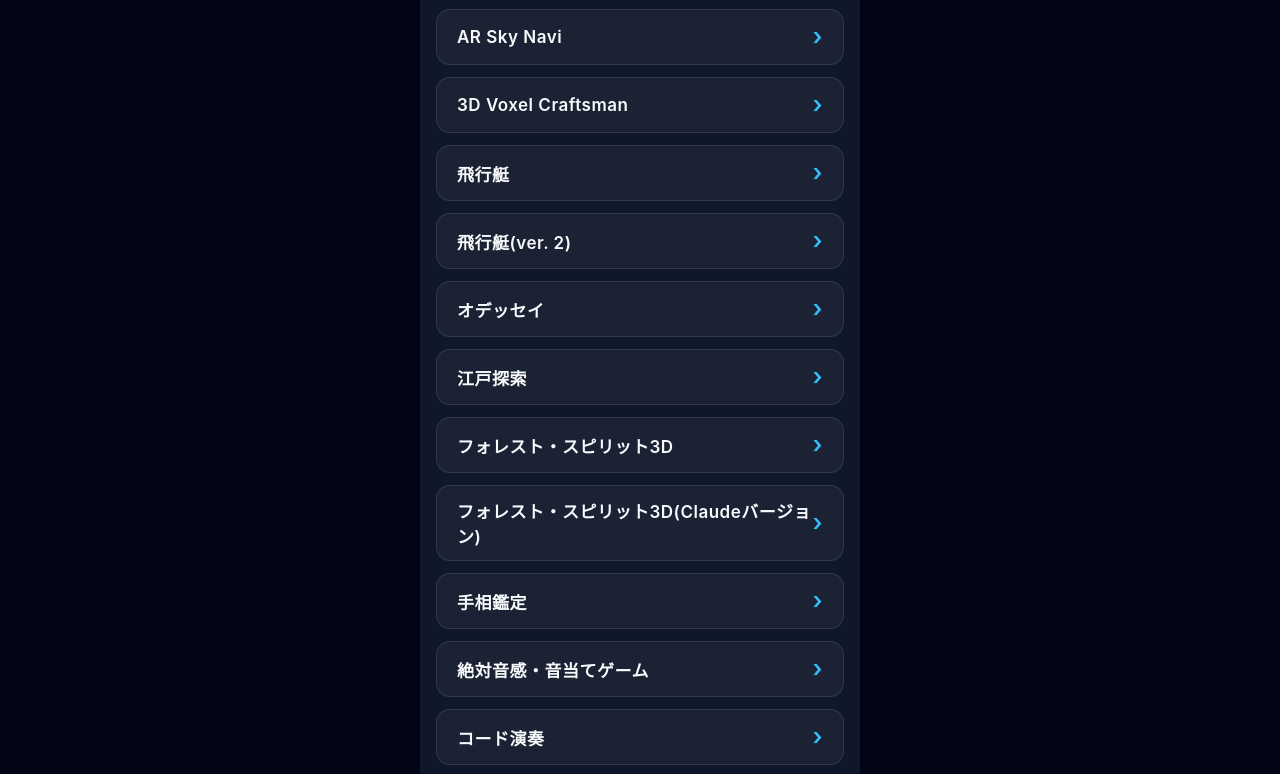
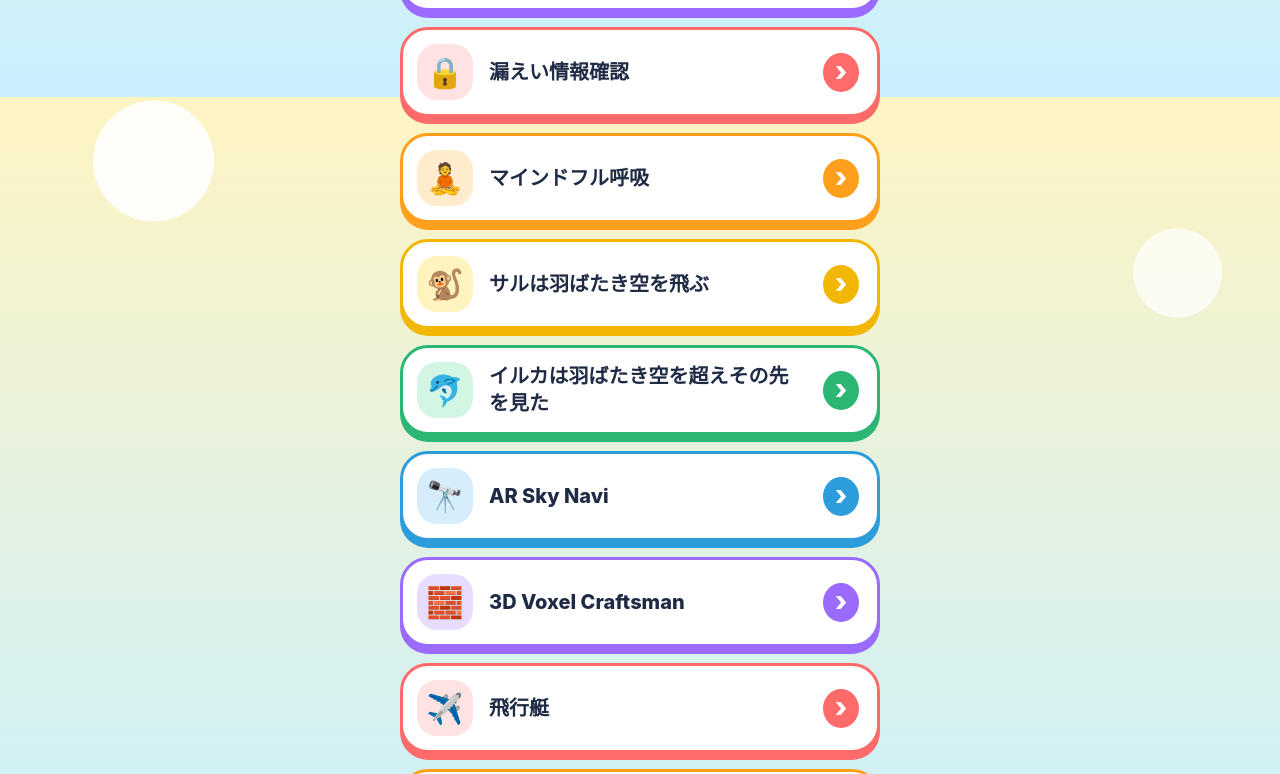
Before and after one commit to koretaka2026-prog/kankyojoho, a plain HTML site: page index.html in a window 1280 px wide. Shown: the part 703-1477 px from the top of the page. Drawn offline with Linux system fonts and the light colour scheme.

Commit message:
Update index.html

```diff
--- a/index.html
+++ b/index.html
@@ -3,117 +3,191 @@
 <head>
   <meta charset="UTF-8">
   <!-- スマホの画面幅に合わせて自動リサイズさせるための必須タグ -->
-  <meta name="viewport" content="width=device-width, initial-scale=1.0">
-  <title>モバイルメニュー</title>
+  <meta name="viewport" content="width=device-width, initial-scale=1.0, viewport-fit=cover">
+  <title>あそびメニュー</title>
   <style>
-    /* 全体のアタリを調整 */
     * {
       box-sizing: border-box;
       margin: 0;
       padding: 0;
     }
 
+    :root {
+      --ink: #1f2a44;
+      --bg-top: #fff4c2;
+      --bg-bottom: #c9f0ff;
+    }
+
     body {
-      background-color: #020617; /* 全体背景（メニューとなじむダークカラー） */
-      padding: 16px;
-      font-family: -apple-system, BlinkMacSystemFont, "Segoe UI", Roboto, "Helvetica Neue", Arial, sans-serif;
       min-height: 100vh;
-      display: flex;
-      justify-content: center;
-      align-items: center;
+      padding: max(20px, env(safe-area-inset-top)) 16px max(32px, env(safe-area-inset-bottom));
+      background:
+        radial-gradient(circle at 12% 8%, rgba(255, 255, 255, 0.9) 0 60px, transparent 61px),
+        radial-gradient(circle at 92% 22%, rgba(255, 255, 255, 0.7) 0 44px, transparent 45px),
+        linear-gradient(180deg, var(--bg-top), var(--bg-bottom));
+      background-attachment: fixed;
+      color: var(--ink);
+      font-family: "Hiragino Maru Gothic ProN", "Hiragino Kaku Gothic ProN", "Yu Gothic", "Meiryo", -apple-system, BlinkMacSystemFont, "Segoe UI", Roboto, sans-serif;
+      -webkit-text-size-adjust: 100%;
+    }
+
+    .wrap {
+      width: 100%;
+      max-width: 480px;
+      margin: 0 auto;
+    }
+
+    h1 {
+      text-align: center;
+      font-size: 30px;
+      font-weight: 800;
+      letter-spacing: 2px;
+      margin: 8px 0 22px;
+      text-shadow: 0 3px 0 #fff;
+    }
+
+    h1 .logo {
+      display: inline-block;
+      margin-right: 6px;
     }
 
     .mobile-menu {
-      width: 100%;       /* スマホ画面に合わせて可変 */
-      max-width: 440px;  /* タブレット・PCで広がりすぎない上限 */
-      margin: 0 auto;
-      padding: 16px;
-      background: #0f172a; /* 深みのあるダークブルー背景 */
-      border-radius: 20px;
-      box-shadow: 0 10px 25px -5px rgba(0, 0, 0, 0.5);
+      display: grid;
+      gap: 16px;
     }
 
     .mobile-menu a {
+      --c: #ff6b6b;   /* ボタンの色（下で順番に変更） */
+      --t: #ffe3e3;   /* アイコン背景の薄い色 */
+
       display: flex;
-      justify-content: space-between;
       align-items: center;
-      font-size: 17px;         /* 指で視認しやすい少し大きめのサイズ */
-      min-height: 56px;        /* タップしやすい十分な高さ（指の接触面積を確保） */
-      padding: 12px 20px;
-      margin-bottom: 12px;
-      background: rgba(255, 255, 255, 0.05);
-      color: #f8fafc;
+      gap: 16px;
+      min-height: 84px;           /* 指でタップしやすい大きさ */
+      padding: 14px 18px 14px 14px;
+      background: #ffffff;
+      color: var(--ink);
       text-decoration: none;
-      border-radius: 14px;
-      border: 1px solid rgba(255, 255, 255, 0.1);
-      font-weight: 600;
-      letter-spacing: 0.5px;
-      transition: all 0.2s cubic-bezier(0.4, 0, 0.2, 1);
-      backdrop-filter: blur(8px);
-      -webkit-tap-highlight-color: transparent; /* タップ時のデフォルト青枠ハイライトを消去 */
+      font-size: 20px;
+      font-weight: 800;
+      line-height: 1.35;
+      border: 3px solid var(--c);
+      border-radius: 28px;
+      box-shadow: 0 7px 0 var(--c);   /* ぷっくり立体の縁 */
+      transition: transform 0.12s ease, box-shadow 0.12s ease;
+      -webkit-tap-highlight-color: transparent;
+      touch-action: manipulation;
     }
 
-    /* 最後の要素の下マージンを消去 */
-    .mobile-menu a:last-child {
-      margin-bottom: 0;
+    /* 絵文字アイコン */
+    .mobile-menu a .icon {
+      flex: 0 0 auto;
+      display: grid;
+      place-items: center;
+      width: 56px;
+      height: 56px;
+      font-size: 30px;
+      background: var(--t);
+      border-radius: 20px;
     }
 
-    /* 右側の矢印アイコン */
+    .mobile-menu a .label {
+      flex: 1 1 auto;
+      min-width: 0;
+      overflow-wrap: anywhere;
+    }
+
+    /* 右側の矢印 */
     .mobile-menu a::after {
       content: '›';
-      font-size: 24px;
+      flex: 0 0 auto;
+      display: grid;
+      place-items: center;
+      width: 36px;
+      height: 36px;
+      font-size: 28px;
+      font-weight: 800;
       line-height: 1;
-      color: #38bdf8;
-      transition: transform 0.2s ease;
+      color: #fff;
+      background: var(--c);
+      border-radius: 50%;
+      padding-bottom: 3px;
     }
 
-    /* タップ・ホバー時の効果 */
-    .mobile-menu a:hover,
-    .mobile-menu a:focus {
-      background: rgba(56, 189, 248, 0.15);
-      border-color: rgba(56, 189, 248, 0.5);
-      color: #38bdf8;
+    /* カラーを順番に変えて楽しく */
+    .mobile-menu a:nth-child(6n+1) { --c: #ff6b6b; --t: #ffe3e3; }
+    .mobile-menu a:nth-child(6n+2) { --c: #ff9f1c; --t: #ffeccc; }
+    .mobile-menu a:nth-child(6n+3) { --c: #f2b705; --t: #fff3bf; }
+    .mobile-menu a:nth-child(6n+4) { --c: #2bb673; --t: #d3f5e4; }
+    .mobile-menu a:nth-child(6n+5) { --c: #2d9cdb; --t: #d6edfb; }
+    .mobile-menu a:nth-child(6n+6) { --c: #9b6bff; --t: #e8dcff; }
+
+    /* 押した瞬間にボタンが沈む */
+    .mobile-menu a:active {
+      transform: translateY(6px);
+      box-shadow: 0 1px 0 var(--c);
     }
 
-    /* タップした瞬間（スマホ操作で最も重要なレスポンス） */
-    .mobile-menu a:active {
-      transform: scale(0.98);
-      background: rgba(56, 189, 248, 0.25);
+    .mobile-menu a:focus-visible {
+      outline: 4px solid var(--ink);
+      outline-offset: 3px;
     }
 
-    .mobile-menu a:active::after {
-      transform: translateX(4px);
+    @media (hover: hover) {
+      .mobile-menu a:hover {
+        transform: translateY(-3px);
+        box-shadow: 0 10px 0 var(--c);
+      }
+      .mobile-menu a:active {
+        transform: translateY(6px);
+        box-shadow: 0 1px 0 var(--c);
+      }
+    }
+
+    @media (prefers-reduced-motion: reduce) {
+      .mobile-menu a { transition: none; }
+    }
+
+    /* 小さめのスマホ */
+    @media (max-width: 360px) {
+      h1 { font-size: 26px; }
+      .mobile-menu a { font-size: 18px; min-height: 78px; gap: 12px; }
+      .mobile-menu a .icon { width: 48px; height: 48px; font-size: 26px; }
     }
   </style>
 </head>
 <body>
 
-<div class="mobile-menu">
-    <a href="GitHub使用方法.pdf">GitHub使用方法</a>
-    <a href="https://koretaka2026-prog.github.io/index/count_sheep.html">羊を数える</a>
-    <a href="https://koretaka2026-prog.github.io/index/super_runner_bros.html">Super runner bros.</a>
-    <a href="https://koretaka2026-prog.github.io/index/guitar.html">ギター</a>
-    <a href="v4sawatsubashiIndex.html">ギター(ver. 2)</a>
-    <a href="https://koretaka2026-prog.github.io/index/flick_tetris.html">フリックテトリス</a>
-    <a href="https://koretaka2026-prog.github.io/index/privacy_checker.html">漏えい情報確認</a>
-    <a href="Deep_Breath-Ver3.html">マインドフル呼吸</a>
-    <a href="サルは羽ばたき空を飛ぶ.html">サルは羽ばたき空を飛ぶ</a>
-    <a href="イルカは羽ばたき空を超えその先を見た2.html">イルカは羽ばたき空を超えその先を見た</a>
-    <a href="ar_sky_navi.html">AR Sky Navi</a>
-    <a href="3d_voxel_craftsman.html">3D Voxel Craftsman</a>
-    <a href="飛行艇2.html">飛行艇</a>
-    <a href="飛行艇2-3_kinosita.html">飛行艇(ver. 2)</a>
-    <a href="オデッセイ.html">オデッセイ</a>
-    <a href="江戸探索.html">江戸探索</a>
-    <a href="3D-gameV2_kinosita.html">フォレスト・スピリット3D</a>
-    <a href="forest_spirit_3d_realistic.html">フォレスト・スピリット3D(Claudeバージョン)</a>
-    <a href="palmistry_ai.html">手相鑑定</a>
-    <a href="https://koretaka2026-prog.github.io/index/absolute_pitch.html">絶対音感・音当てゲーム</a>
-    <a href="https://koretaka2026-prog.github.io/index/chord_playing.html">コード演奏</a>
-    <a href="https://koretaka2026-prog.github.io/index/drum.html">ドラム</a>
-    <a href="https://koretaka2026-prog.github.io/index/pulse_beat_studio.html">Pulse Beat studio</a>
-    <a href="https://koretaka2026-prog.github.io/index/breath_of_the_wild.html">野生の大地</a>
-    <a href="no_terminal.html">零下終着線(Claudeバージョン)</a>
+<div class="wrap">
+  <h1><span class="logo">🎈</span>あそびメニュー</h1>
+
+  <nav class="mobile-menu">
+    <a href="GitHub使用方法.pdf"><span class="icon">📘</span><span class="label">GitHub使用方法</span></a>
+    <a href="https://koretaka2026-prog.github.io/index/count_sheep.html"><span class="icon">🐑</span><span class="label">羊を数える</span></a>
+    <a href="https://koretaka2026-prog.github.io/index/super_runner_bros.html"><span class="icon">🏃</span><span class="label">Super runner bros.</span></a>
+    <a href="https://koretaka2026-prog.github.io/index/guitar.html"><span class="icon">🎸</span><span class="label">ギター</span></a>
+    <a href="v4sawatsubashiIndex.html"><span class="icon">🎸</span><span class="label">ギター(ver. 2)</span></a>
+    <a href="https://koretaka2026-prog.github.io/index/flick_tetris.html"><span class="icon">🧩</span><span class="label">フリックテトリス</span></a>
+    <a href="https://koretaka2026-prog.github.io/index/privacy_checker.html"><span class="icon">🔒</span><span class="label">漏えい情報確認</span></a>
+    <a href="Deep_Breath-Ver3.html"><span class="icon">🧘</span><span class="label">マインドフル呼吸</span></a>
+    <a href="サルは羽ばたき空を飛ぶ.html"><span class="icon">🐒</span><span class="label">サルは羽ばたき空を飛ぶ</span></a>
+    <a href="イルカは羽ばたき空を超えその先を見た2.html"><span class="icon">🐬</span><span class="label">イルカは羽ばたき空を超えその先を見た</span></a>
+    <a href="ar_sky_navi.html"><span class="icon">🔭</span><span class="label">AR Sky Navi</span></a>
+    <a href="3d_voxel_craftsman.html"><span class="icon">🧱</span><span class="label">3D Voxel Craftsman</span></a>
+    <a href="飛行艇2.html"><span class="icon">✈️</span><span class="label">飛行艇</span></a>
+    <a href="飛行艇2-3_kinosita.html"><span class="icon">🛩️</span><span class="label">飛行艇(ver. 2)</span></a>
+    <a href="オデッセイ.html"><span class="icon">🚀</span><span class="label">オデッセイ</span></a>
+    <a href="江戸探索.html"><span class="icon">🏯</span><span class="label">江戸探索</span></a>
+    <a href="3D-gameV2_kinosita.html"><span class="icon">🌲</span><span class="label">フォレスト・スピリット3D</span></a>
+    <a href="forest_spirit_3d_realistic.html"><span class="icon">🌳</span><span class="label">フォレスト・スピリット3D(Claudeバージョン)</span></a>
+    <a href="palmistry_ai.html"><span class="icon">🖐️</span><span class="label">手相鑑定</span></a>
+    <a href="https://koretaka2026-prog.github.io/index/absolute_pitch.html"><span class="icon">🎵</span><span class="label">絶対音感・音当てゲーム</span></a>
+    <a href="https://koretaka2026-prog.github.io/index/chord_playing.html"><span class="icon">🎹</span><span class="label">コード演奏</span></a>
+    <a href="https://koretaka2026-prog.github.io/index/drum.html"><span class="icon">🥁</span><span class="label">ドラム</span></a>
+    <a href="https://koretaka2026-prog.github.io/index/pulse_beat_studio.html"><span class="icon">🎧</span><span class="label">Pulse Beat studio</span></a>
+    <a href="https://koretaka2026-prog.github.io/index/breath_of_the_wild.html"><span class="icon">🏞️</span><span class="label">野生の大地</span></a>
+    <a href="no_terminal.html"><span class="icon">🚆</span><span class="label">零下終着線(Claudeバージョン)</span></a>
+  </nav>
 </div>
 
 </body>
```
